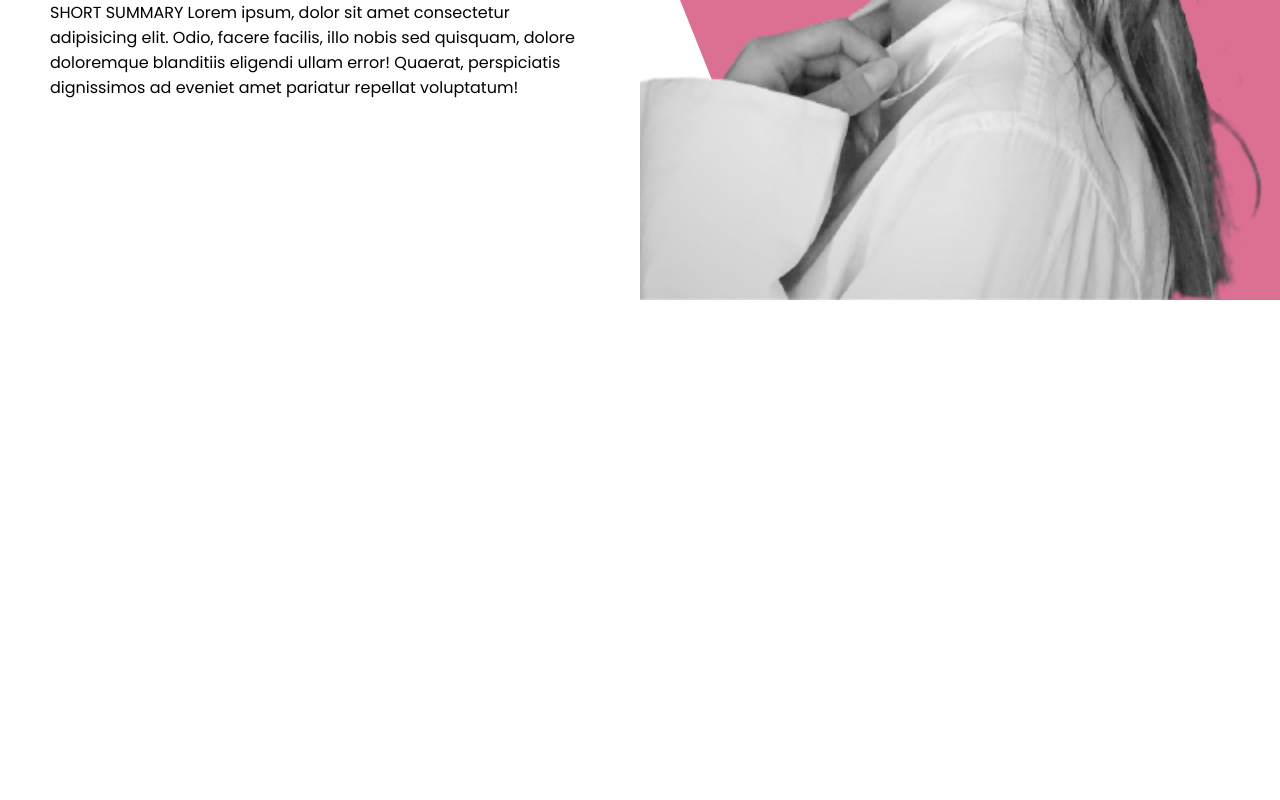
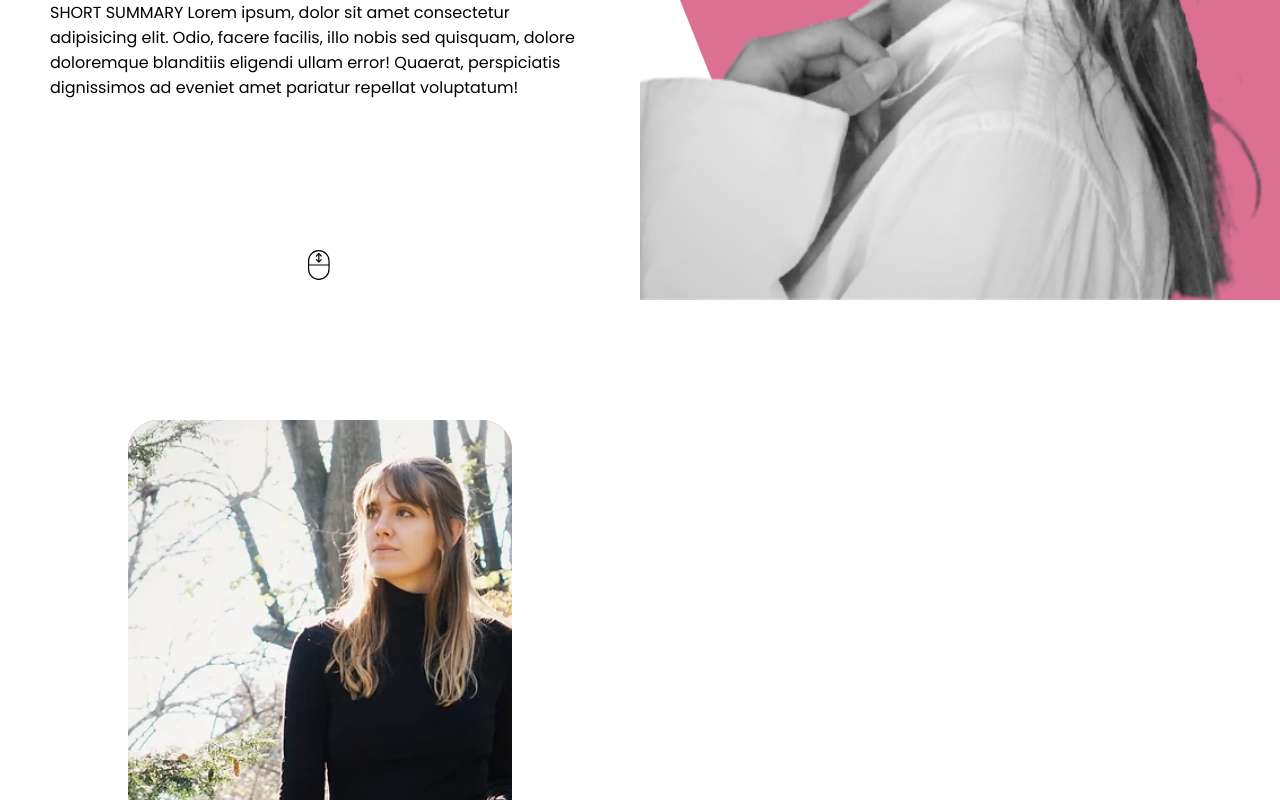
Before and after one commit to adamlsn/issabel-portfolio, a React (Create React App) app: page / in a window 1280 px wide. Shown: the part 500-1300 px from the top of the page. Before the commit the page ends 800 px from the top, so only its background shows below. Built offline with nearby package versions, Linux system fonts and the light colour scheme.

Commit message:
adding in second image

```diff
--- a/src/App.jsx
+++ b/src/App.jsx
@@ -1,7 +1,13 @@
 import About from "./components/about/about";
+import Body from "./components/body/body";
 
 const App = () => {
-  return <div><About/></div>;
+  return (
+    <div>
+      <About />
+      <Body />
+    </div>
+  );
 };
 
 export default App;
--- a/src/components/about/about.css
+++ b/src/components/about/about.css
@@ -66,6 +66,13 @@
     color: palevioletred;
 }
 
+.img-scroll{
+    width: 30px;
+    height: 30px;
+    position: absolute;
+    bottom: 20px;
+}
+
 .about-image{
     width: 100%;
     height: 100%;
--- a/src/components/about/about.jsx
+++ b/src/components/about/about.jsx
@@ -1,5 +1,5 @@
-import "./about.css"
-import Portfolio from "../../img/portfolio.jpg"
+import "./about.css";
+import Portfolio from "../../img/portfolio.jpg";
 
 const About = () => {
   return (
@@ -11,8 +11,12 @@ const About = () => {
 
           <div className="about-title">
             <div className="about-title-wrapper">
-                            <div className="about-title-item">B.A. Merchandise Management</div>
-                            <div className="about-title-item">Store Manager at Allen Edmonds</div>
+              <div className="about-title-item">
+                B.A. Merchandise Management
+              </div>
+              <div className="about-title-item">
+                Store Manager at Allen Edmonds
+              </div>
               <div className="about-title-item">Visual Merchandising</div>
               <div className="about-title-item">Cat Mom</div>
               <div className="about-title-item">Plant Worshipper</div>
@@ -20,16 +24,76 @@ const About = () => {
           </div>
 
           <div className="about-description">
-                        SHORT SUMMARY Lorem ipsum, dolor sit amet consectetur adipisicing elit. Odio, facere facilis, illo nobis sed quisquam, dolore doloremque blanditiis eligendi ullam error! Quaerat, perspiciatis dignissimos ad eveniet amet pariatur repellat voluptatum!
+            SHORT SUMMARY Lorem ipsum, dolor sit amet consectetur adipisicing
+            elit. Odio, facere facilis, illo nobis sed quisquam, dolore
+            doloremque blanditiis eligendi ullam error! Quaerat, perspiciatis
+            dignissimos ad eveniet amet pariatur repellat voluptatum!
           </div>
         </div>
+
+        <svg
+          width="75"
+          height="75"
+          viewBox="0 0 75 75"
+          fill="none"
+          stroke="black"
+          className="img-scroll"
+          xmlns="http://www.w3.org/2000/svg"
+        >
+          <g id="scroll">
+            <path
+              id="Vector"
+              d="M40.5 15L34.5 9L28.5 15"
+              stroke-width="3"
+              stroke-miterlimit="10"
+              stroke-linecap="round"
+              stroke-linejoin="round"
+            />
+            <path
+              id="Vector_2"
+              d="M28.5 24L34.5 30L40.5 24"
+              stroke-width="3"
+              stroke-miterlimit="10"
+              stroke-linecap="round"
+              stroke-linejoin="round"
+            />
+            <g id="Group">
+              <path
+                id="Vector_3"
+                d="M9 37.5H60"
+                stroke-width="3"
+                stroke-miterlimit="10"
+                stroke-linecap="round"
+                stroke-linejoin="round"
+              />
+            </g>
+            <path
+              id="Vector_4"
+              d="M34.5 27V9"
+              stroke-width="2.9895"
+              stroke-miterlimit="10"
+              stroke-linecap="round"
+              stroke-linejoin="round"
+            />
+            <g id="Group_2">
+              <path
+                id="Vector_5"
+                d="M9 27C9 12.918 20.418 1.5 34.5 1.5C48.5859 1.5 60 12.918 60 27C60 29.8906 60 45.1094 60 48C60 62.082 48.5859 73.5 34.5 73.5C20.418 73.5 9 62.082 9 48C9 45.1094 9 29.8906 9 27Z"
+                stroke-width="3"
+                stroke-miterlimit="10"
+                stroke-linecap="round"
+                stroke-linejoin="round"
+              />
+            </g>
+          </g>
+        </svg>
       </div>
       <div className="about-right">
         <div className="img-bg"></div>
         <img src={Portfolio} alt="" className="about-image" />
       </div>
     </div>
-    )
-}
+  );
+};
 
-export default About
+export default About;
--- /dev/null
+++ b/src/components/body/body.css
@@ -0,0 +1,39 @@
+.body{
+    height: 100vh;
+    display: flex;
+    align-items: center;
+}
+
+.body-left{
+    flex: 1;
+    display: flex;
+    align-items: center;
+    justify-content: center;
+    position: relative;
+    height: 100%;
+}
+
+.body-right{
+    flex: 1;
+}
+
+.body-card.background{
+    position: absolute;
+    top: 50;
+    left: 50;
+    background-color: palevioletred;
+}
+
+.body-card{
+    width: 60%;
+    height: 70vh;
+    border-radius: 30px;
+    position: relative;
+    overflow: hidden;
+}
+
+.body-img{
+    width: 100%;
+    height: 100%;
+    object-fit: cover;
+}
--- /dev/null
+++ b/src/components/body/body.jsx
@@ -0,0 +1,21 @@
+import "./body.css"
+import Image from "../../img/body.jpg";
+
+const Body = () => {
+    return (
+        <div className="body">
+            <div className="body-left">
+                <div className="body-card background"></div>
+                <div className="body-card">
+                    <img src={Image} alt="" className="body-img" />
+                </div>
+            </div>
+
+            <div className="body-right">
+
+            </div>
+        </div>
+    )
+}
+
+export default Body
```
Also changed, not shown: src/img/body.jpg (added). Lines whose indentation alone changed are shown as unchanged.
